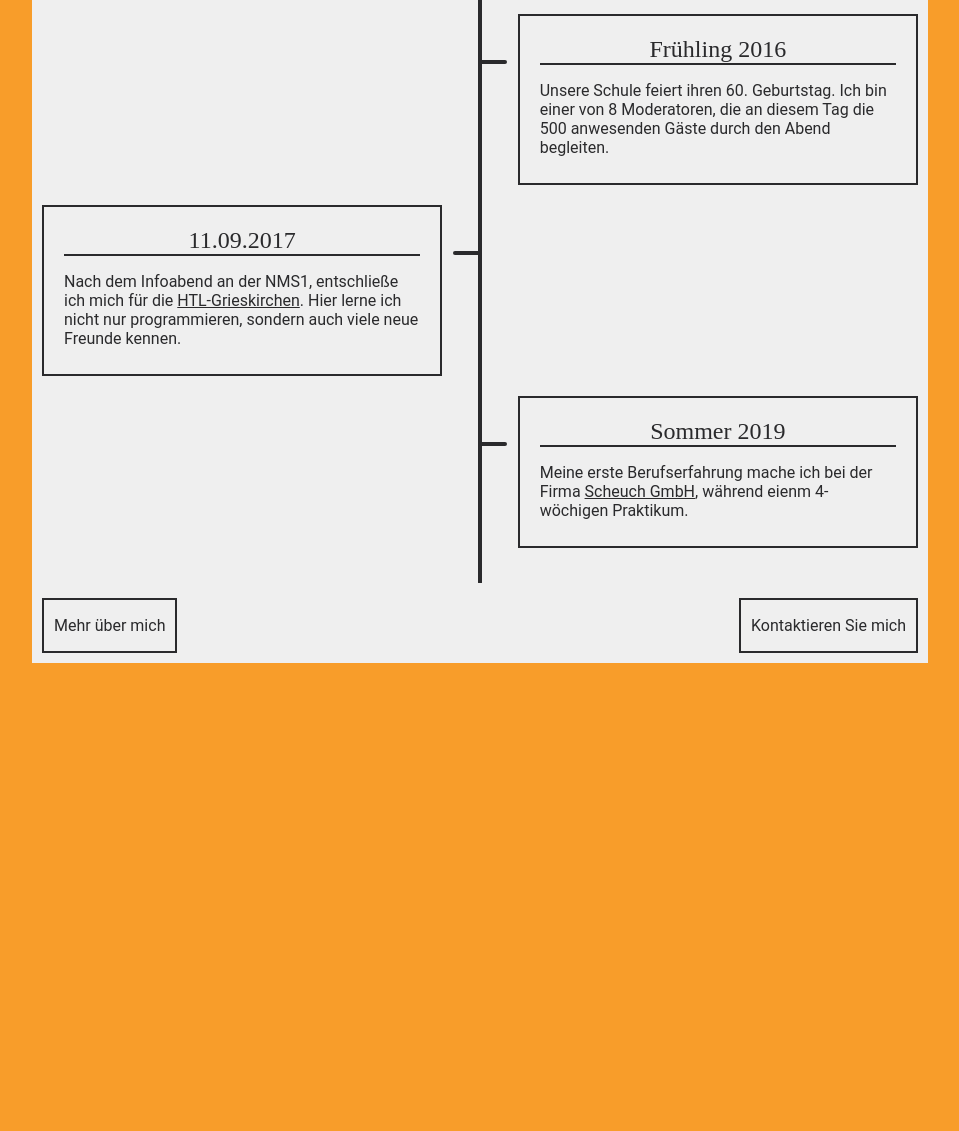
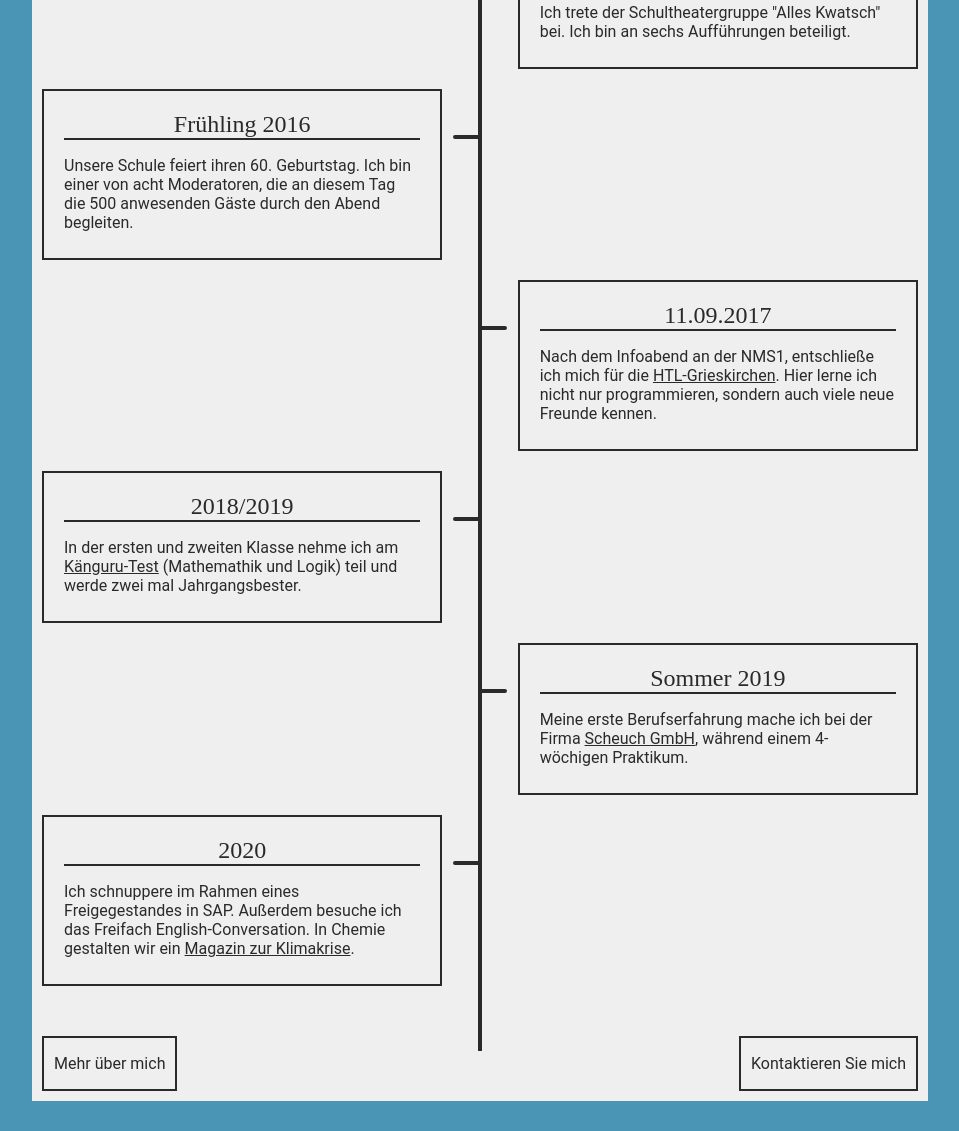
Before and after one commit to eeichsteininger/Portfolio-Site, a website built with Parcel: page cv.html in a window 1280 px wide. Shown: the part 920-2051 px from the top of the page, without its empty margins (160-1119 px from the left). Before the commit the page ends 1583 px from the top, so only its background shows below. Built offline with nearby package versions, Linux system fonts and the light colour scheme; a web font is replaced by a local one.

Commit message:
changed background color and edited cv

```diff
--- a/cv.html
+++ b/cv.html
@@ -20,7 +20,7 @@
       <div class="box leftbox">
         <h2>23.10.2002</h2>
         <div class="boxcontent">
-          <p>An einem wunderschönen Mittwochvormittag erblicke ich in Klosterneuburg zum ersten mal das Licht der Welt.</p>
+          <p>An einem wunderschönen Mittwochvormittag erblicke ich in Klosterneuburg das Licht der Welt.</p>
         </div>
       </div>
     </div>
@@ -45,6 +45,15 @@
 
     <div class="row">
       <div class="box rightbox">
+        <h2>2012</h2>
+        <div class="boxcontent">
+          <p>Als einer der drei besten Leser der Schule, nehme ich an der Leseolympiade teil.</p>
+        </div>
+      </div>
+    </div>
+
+    <div class="row">
+      <div class="box leftbox">
         <h2>08.09.2013</h2>
         <div class="boxcontent">
           <p>Ich entscheide mich für die <a href="http://nms1.ried.at/" target="_blank">NMS1 Ried</a>. Hier lerne ich ein paar meiner besten Freunde kennen.</p>
@@ -53,25 +62,25 @@
     </div>
 
     <div class="row">
-      <div class="box leftbox">
+      <div class="box rightbox">
         <h2>September 2013</h2>
         <div class="boxcontent">
-          <p>Ich trete der Schultheatergruppe "Alles Kwatsch" bei, mit welcher ich 6 Stücke im Rahmen der Schule aufführe.</p>
+          <p>Ich trete der Schultheatergruppe "Alles Kwatsch" bei. Ich bin an sechs Aufführungen beteiligt.</p>
+        </div>
+      </div>
+    </div>
+
+    <div class="row">
+      <div class="box leftbox">
+        <h2>Frühling 2016</h2>
+        <div class="boxcontent">
+          <p>Unsere Schule feiert ihren 60. Geburtstag. Ich bin einer von acht Moderatoren, die an diesem Tag die 500 anwesenden Gäste durch den Abend begleiten.</p>
         </div>
       </div>
     </div>
 
     <div class="row">
       <div class="box rightbox">
-        <h2>Frühling 2016</h2>
-        <div class="boxcontent">
-          <p>Unsere Schule feiert ihren 60. Geburtstag. Ich bin einer von 8 Moderatoren, die an diesem Tag die 500 anwesenden Gäste durch den Abend begleiten.</p>
-        </div>
-      </div>
-    </div>
-
-    <div class="row">
-      <div class="box leftbox">
         <h2>11.09.2017</h2>
         <div class="boxcontent">
           <p>Nach dem Infoabend an der NMS1, entschließe ich mich für die <a href="http://www.htl-grieskirchen.net/index.php?id=4" target="_blank">HTL-Grieskirchen</a>. Hier lerne ich nicht nur programmieren, sondern auch viele neue Freunde kennen.</p>
@@ -80,10 +89,28 @@
     </div>
 
     <div class="row">
+      <div class="box leftbox">
+        <h2>2018/2019</h2>
+        <div class="boxcontent">
+          <p>In der ersten und zweiten Klasse nehme ich am <a href="http://www.kaenguru.at/" target="_blank">Känguru-Test</a> (Mathemathik und Logik) teil und werde zwei mal Jahrgangsbester.</p>
+        </div>
+      </div>
+    </div>
+
+    <div class="row">
       <div class="box rightbox">
         <h2>Sommer 2019</h2>
         <div class="boxcontent">
-          <p>Meine erste Berufserfahrung mache ich bei der Firma <a href="https://www.scheuch.com/en/" target="_blank">Scheuch GmbH</a>, während eienm 4-wöchigen Praktikum.</p>
+          <p>Meine erste Berufserfahrung mache ich bei der Firma <a href="https://www.scheuch.com/en/" target="_blank">Scheuch GmbH</a>, während einem 4-wöchigen Praktikum.</p>
+        </div>
+      </div>
+    </div>
+
+    <div class="row">
+      <div class="box leftbox">
+        <h2>2020</h2>
+        <div class="boxcontent">
+          <p>Ich schnuppere im Rahmen eines Freigegestandes in SAP. Außerdem besuche ich das Freifach English-Conversation. In Chemie gestalten wir ein <a href="http://www.htl-grieskirchen.net/fileadmin/KlimawandelMagazin_1_.docx" target="_blank">Magazin zur Klimakrise</a>.</p>
         </div>
       </div>
     </div>
@@ -93,6 +120,7 @@
         <a class="leftbutton" href="index.html"><p>Mehr über mich</p></a>
         <a class="rightbutton" href="contact.html"><p>Kontaktieren Sie mich</p></a>
     </div>
+    <footer/>
   </div>
 </body>
 </html>
--- a/styles/cv.css
+++ b/styles/cv.css
@@ -78,6 +78,13 @@ p > a:hover
   background-color: #2A2A2C;
   text-decoration: none;
 }
+footer
+{
+  float: left;
+  height: 30px;
+  width: 100%;
+  background-color: #4a95b5;
+}
 /**
 changing style according to screen width
  */
--- a/styles/general.css
+++ b/styles/general.css
@@ -25,7 +25,7 @@ html, body {
 body {
   width: 50vw;
   height: 100vh;
-  background-color: #F89D2A;
+  background-color: #4a95b5;
 }
 body:after {
   content: ' ';
@@ -44,7 +44,7 @@ body:after {
   height: auto;
   width: 70%;
   min-width: 300px;
-  top: 10%;
+  top: 5%;
   left: 15%;
 }
 
--- a/styles/index.css
+++ b/styles/index.css
@@ -10,7 +10,6 @@
   float: left;
   width: 100%;
   height: auto;
-  border-radius: 100%;
   margin-bottom: 20px;
 }
 
```
Also changed, not shown: index.html (+5 -4 lines), LICENSE.txt.
